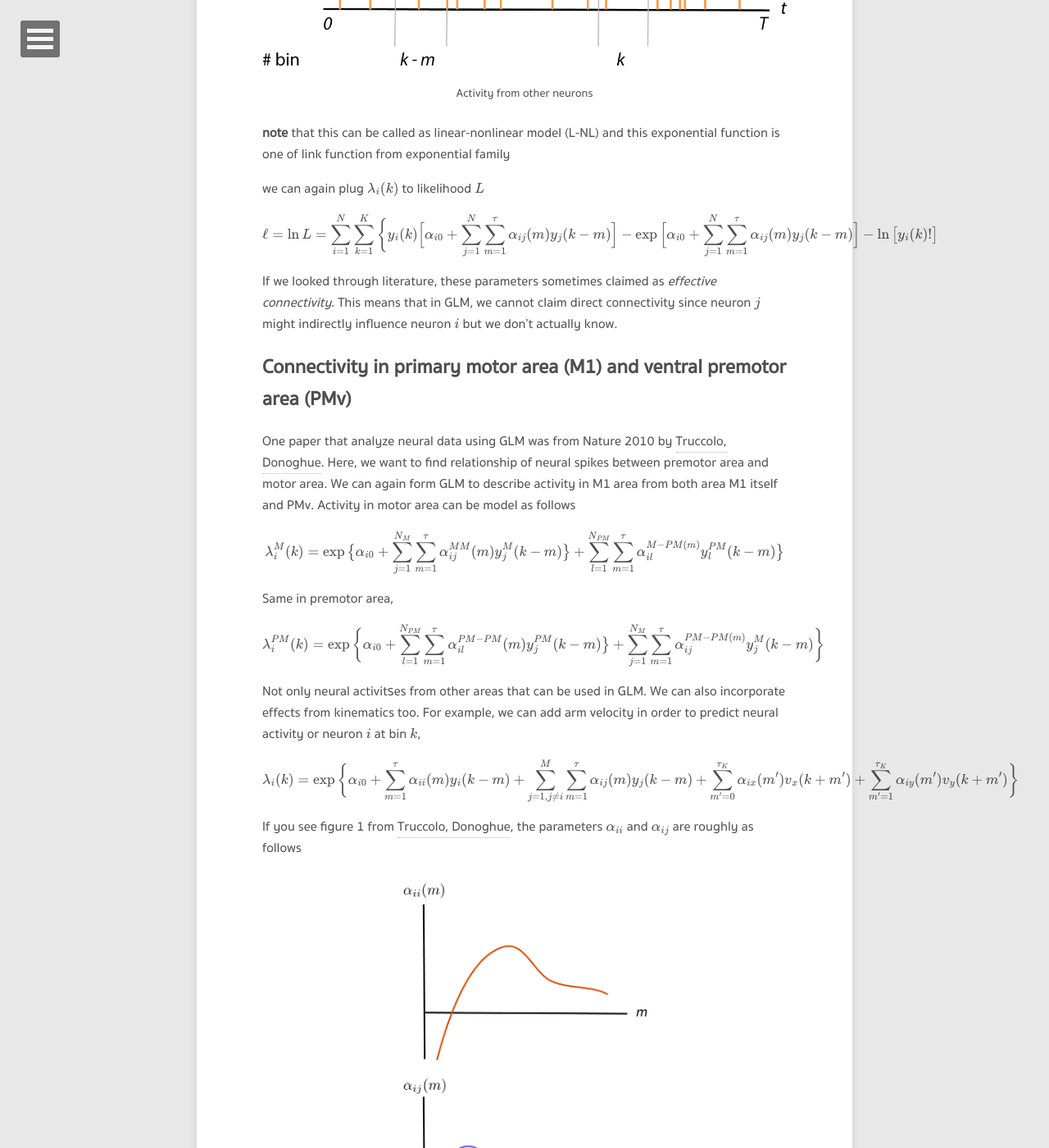
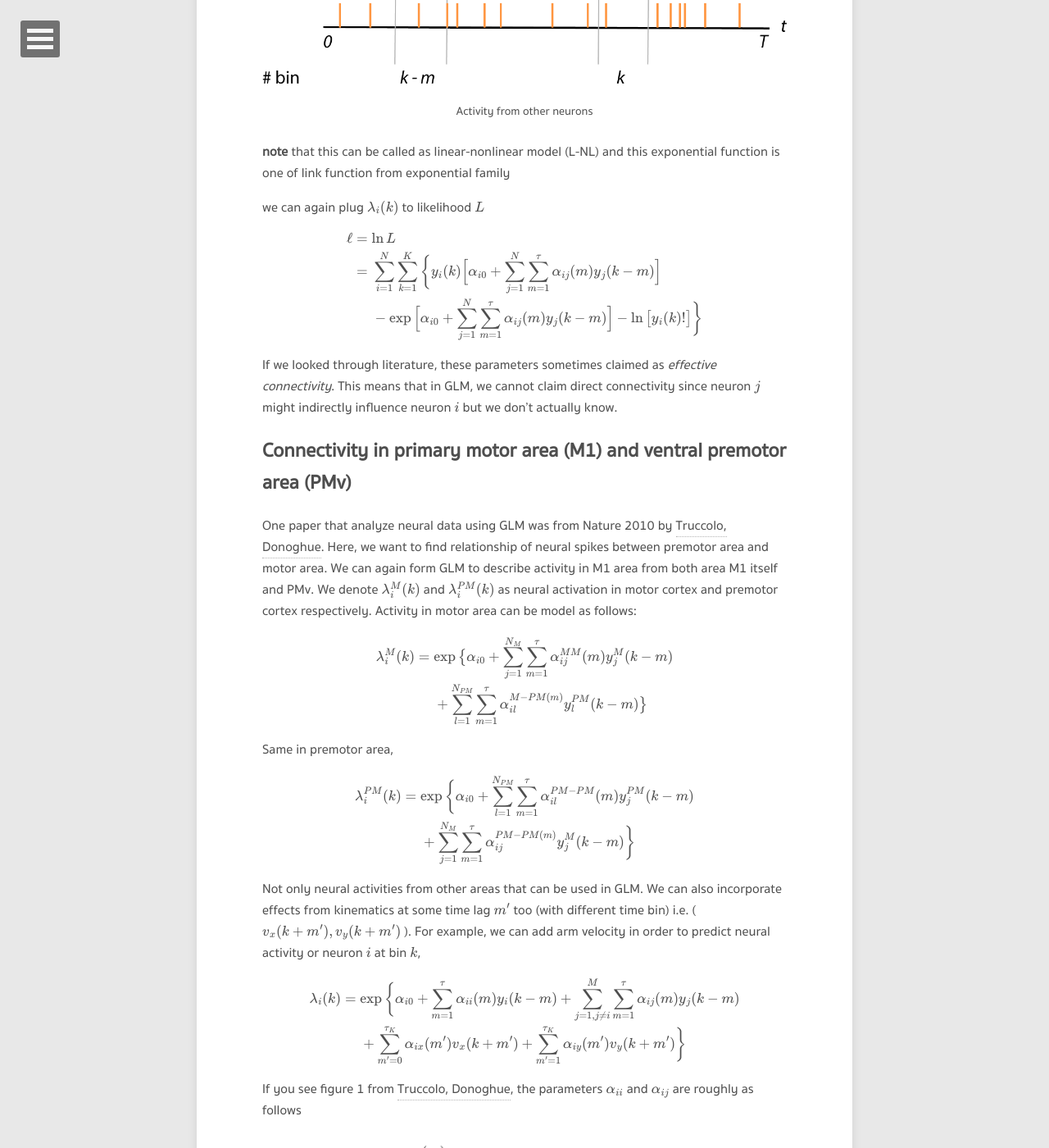
Before and after one commit to tupleblog/tupleblog.github.io, a Jekyll site: the page built from _posts/2016-06-08-generalized-linear-model-neural-data.md, in a window 1280 px wide and 1400 px high, scrolled down 3570 px. Shown: the whole window at 82% size. Built offline with Jekyll 4.4.1, drawn with Linux system fonts in a browser that asks for light colours; nearby versions of some CDN libraries; formulas are drawn with MathJax 3; comment, search, counter and statistics services are not loaded; some of the changed text lies outside the part shown.

Commit message:
Multiple lines equation

```diff
--- a/_posts/2016-06-08-generalized-linear-model-neural-data.md
+++ b/_posts/2016-06-08-generalized-linear-model-neural-data.md
@@ -93,15 +93,19 @@ all neurons and time bin
 
 $$L = \prod_{i=1}^{N} \prod_{k=1}^{K} \bigg\{ \frac{\lambda_i(k)^{y_i(k)}}{y_i(k)!} e^{-\lambda_i(k)} \bigg\}$$
 
-Generally, what we do is take a log of likelihood (so called log-likelihood) which
+Generally, what we do is take a log of likelihood (so called _log-likelihood_) which
 will turn all the product into summation
 
-$$\ell = \ln L = \sum_{i=1}^{N} \sum_{k=1}^K \bigg\{ y_i(k) \ln \lambda_i (k) - \lambda_i(k) - \ln \big[ y_i(k)! \big] \bigg\}$$
+$$\begin{eqnarray}
+\ell &=& \ln L      \nonumber \\
+&=& \sum_{i=1}^{N} \sum_{k=1}^K \bigg\{ y_i(k) \ln \lambda_i (k) - \lambda_i(k) - \ln \big[ y_i(k)! \big] \bigg\} \nonumber
+\end{eqnarray}$$
 
 The beauty of this log-likelihood function is that each dimensions,
-we can show that the cost looks like concave downward. That is we can minimize this
-cost function easily. You can see how we find gradient of log-likelihood function more in this [tutorial](http://pavanramkumar.github.io/pyglmnet/tutorials/plot_tutorial.html#sphx-glr-tutorials-plot-tutorial-py)
-from python library for GLM [pyglmnet](https://github.com/pavanramkumar/pyglmnet).
+we can show that the cost looks like concave downward. That is, we can minimize this
+cost function easily by gradient descent. You can see how we find gradient of
+log-likelihood function more in this [tutorial](http://pavanramkumar.github.io/pyglmnet/tutorials/plot_tutorial.html#sphx-glr-tutorials-plot-tutorial-py)
+from python library for GLM, [pyglmnet](https://github.com/pavanramkumar/pyglmnet).
 
 
 ## Effect from other neurons
@@ -135,7 +139,12 @@ function is one of link function from exponential family
 
 we can again plug \\( \lambda_i(k) \\) to likelihood \\(L\\)
 
-$$\ell = \ln L = \sum_{i=1}^{N} \sum_{k=1}^K \bigg\{ y_i (k) \Big[ \alpha_{i0} + \sum_{j=1}^{N} \sum_{m=1}^\tau \alpha_{ij}(m) y_j(k - m) \Big] - \exp \Big[ \alpha_{i0} + \sum_{j=1}^{N} \sum_{m=1}^\tau \alpha_{ij}(m) y_j(k-m) \Big] - \ln \big[ y_i(k)! \big]$$
+
+$$\begin{eqnarray}
+\ell &=& \ln L      \nonumber \\
+&=& \sum_{i=1}^{N} \sum_{k=1}^K \bigg\{ y_i (k) \Big[ \alpha_{i0} + \sum_{j=1}^{N} \sum_{m=1}^\tau \alpha_{ij}(m) y_j(k - m) \Big] \nonumber \\
+&& - \exp \Big[ \alpha_{i0} + \sum_{j=1}^{N} \sum_{m=1}^\tau \alpha_{ij}(m) y_j(k-m) \Big] - \ln \big[ y_i(k)! \big] \bigg\} \nonumber
+\end{eqnarray}$$
 
 If we looked through literature, these parameters sometimes claimed as _effective connectivity_.
 This means that in GLM, we cannot claim direct connectivity since neuron \\(j\\) might indirectly
@@ -147,20 +156,32 @@ influence neuron \\(i\\) but we don't actually know.
 One paper that analyze neural data using GLM was from Nature 2010 by [Truccolo, Donoghue](http://www.nature.com/neuro/journal/v13/n1/abs/nn.2455.html). Here,
 we want to find relationship of neural spikes between premotor area and motor area.
 We can again form GLM to describe activity in M1 area from both area M1 itself and
-PMv. Activity in motor area can be model as follows
+PMv. We denote \\(\lambda_i^{M}(k)\\) and \\(\lambda_i^{PM}(k)\\) as neural activation
+in motor cortex and premotor cortex respectively.  Activity in motor area can be model as follows:
 
-$$\lambda_i^{M}(k) = \exp \big\{ \alpha_{i0} + \sum_{j=1}^{N_M} \sum_{m=1}^{\tau} \alpha_{ij}^{MM}(m) y_j^M(k-m) \big\} + \sum_{l=1}^{N_{PM}} \sum_{m=1}^{\tau} \alpha_{il}^{M-PM (m)} y_l^{PM} (k-m) \big\}$$
+$$\begin{eqnarray}
+\lambda_i^{M}(k) &=&  \exp \big\{ \alpha_{i0} + \sum_{j=1}^{N_M} \sum_{m=1}^{\tau} \alpha_{ij}^{MM}(m) y_j^M(k-m) \nonumber \\
+& & + \sum_{l=1}^{N_{PM}} \sum_{m=1}^{\tau} \alpha_{il}^{M-PM (m)} y_l^{PM} (k-m) \big\} \nonumber
+\end{eqnarray}$$
+
 
 Same in premotor area,
 
-$$\lambda_i^{PM}(k) = \exp \bigg\{ \alpha_{i0} + \sum_{l=1}^{N_{PM}} \sum_{m=1}^{\tau} \alpha_{il}^{PM-PM}(m) y_j^{PM}(k-m) \big\} + \sum_{j=1}^{N_{M}} \sum_{m=1}^{\tau} \alpha_{ij}^{PM-PM (m)} y_j^{M} (k-m) \bigg\}$$
+$$\begin{eqnarray}
+\lambda_i^{PM}(k) &=& \exp \bigg\{ \alpha_{i0} + \sum_{l=1}^{N_{PM}} \sum_{m=1}^{\tau} \alpha_{il}^{PM-PM}(m) y_j^{PM}(k-m) \nonumber \\
+& & + \sum_{j=1}^{N_{M}} \sum_{m=1}^{\tau} \alpha_{ij}^{PM-PM (m)} y_j^{M} (k-m) \bigg\}
+\end{eqnarray}$$
 
-Not only neural activitรes from other areas that can be used in GLM. We can also
-incorporate effects from kinematics too. For example, we can add arm velocity in
-order to predict neural activity or neuron \\(i\\) at bin \\(k\\),
 
-$$\lambda_i(k) = \exp \bigg\{  \alpha_{i0} + \sum_{m=1}^{\tau} \alpha_{ii}(m) y_i (k-m) + \sum_{j=1, j \neq i}^{M} \sum_{m=1}^{\tau} \alpha_{ij}(m) y_j(k-m) + \sum_{m'=0}^{\tau_K} \alpha_{ix}(m') v_x (k + m') + \sum_{m'=1}^{\tau_K} \alpha_{iy}(m') v_y (k + m') \bigg\} $$
+Not only neural activities from other areas that can be used in GLM. We can also
+incorporate effects from kinematics at some time lag \\(m'\\) too (with different time bin)
+i.e. (\\(v_x(k + m'), v_y(k + m')\\) ). For example, we can add arm velocity in order to predict neural activity or neuron \\(i\\) at bin \\(k\\),
 
+
+$$\begin{eqnarray}
+\lambda_i(k) &=& \exp \bigg\{  \alpha_{i0} + \sum_{m=1}^{\tau} \alpha_{ii}(m) y_i (k-m) +  \sum_{j=1, j \neq i}^{M} \sum_{m=1}^{\tau} \alpha_{ij}(m) y_j(k-m) \nonumber \\
+& & + \sum_{m'=0}^{\tau_K} \alpha_{ix}(m') v_x (k + m') + \sum_{m'=1}^{\tau_K} \alpha_{iy}(m') v_y (k + m') \bigg\}
+\end{eqnarray}$$
 
 If you see figure 1 from [Truccolo, Donoghue](http://www.nature.com/neuro/journal/v13/n1/abs/nn.2455.html),
 the parameters \\(\alpha_{ii}\\) and \\(\alpha_{ij}\\) are roughly as follows
@@ -182,11 +203,15 @@ other neurons also influence by some time lag.
 
 ## Where to start using GLM?
 
-There are existing packages that implement Generalized Linear Model (GLM).
+All the lecture above is mainly the formulation of GLM. However, it's good to
+know how to derive gradient of GLM cost function also.
+
+There are existing packages that implement Generalized Linear Model (GLM) and
+tutorial include:
 
 - python: [pyglmnet](https://github.com/pavanramkumar/pyglmnet)
 - R: [glmnet](https://web.stanford.edu/~hastie/glmnet/glmnet_alpha.html)
 
-You can choose link function much more than poisson. In order to solve GLM cost function,
-past literatures use simple gradient descent algorithm or coordinate gradient descent
-algorithm which we won't describe here.
+In these packages, you can choose link function much more than poisson.
+In order to solve GLM cost function, past literatures use simple gradient descent
+algorithm or coordinate gradient descent algorithm which we won't describe here.
```
